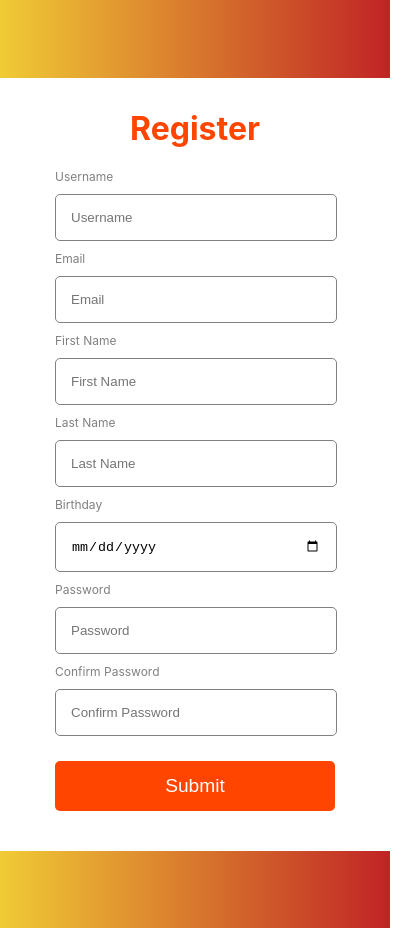
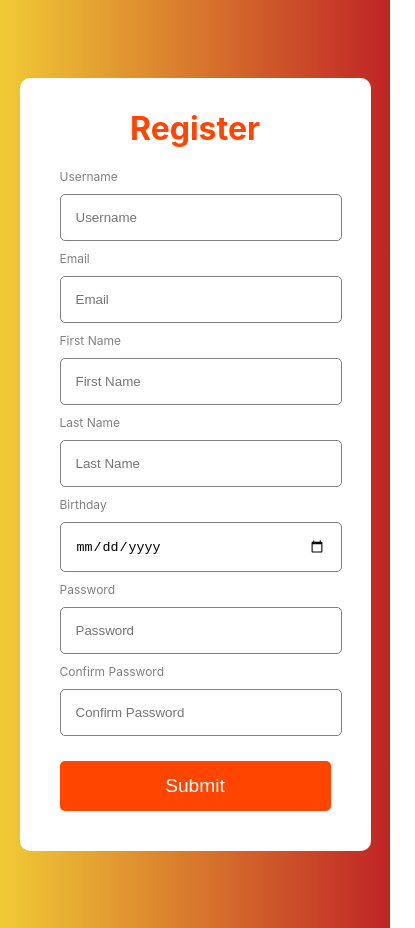
Before and after one commit to snowleopardAlexa/form-validation-app, a React (Create React App) app: page / in a window 390 px wide. Shown: the whole page, 415 px wide, since content can reach past the window. Built offline with nearby package versions, Linux system fonts and the light colour scheme.

Commit message:
fix form mobilr view

```diff
--- a/src/App.css
+++ b/src/App.css
@@ -11,7 +11,11 @@
 .form {
   background-color: #ffffff;
   border-radius: 10px;
-  padding: 10px 80px;
+  padding: 10px 40px;
+}
+
+.form-container {
+  max-width: 90%;
 }
 
 h1 {
--- a/src/App.js
+++ b/src/App.js
@@ -94,6 +94,7 @@ const inputs = [
 
   return (
     <div className="app">
+      <div className="form-container">
        <form className="form" onSubmit={handleSubmit}>
          <h1>Register</h1>
          {inputs.map((input) => (
@@ -106,6 +107,7 @@ const inputs = [
          ))}
          <button>Submit</button>
        </form>
+      </div>
     </div>
   );
 }
```
